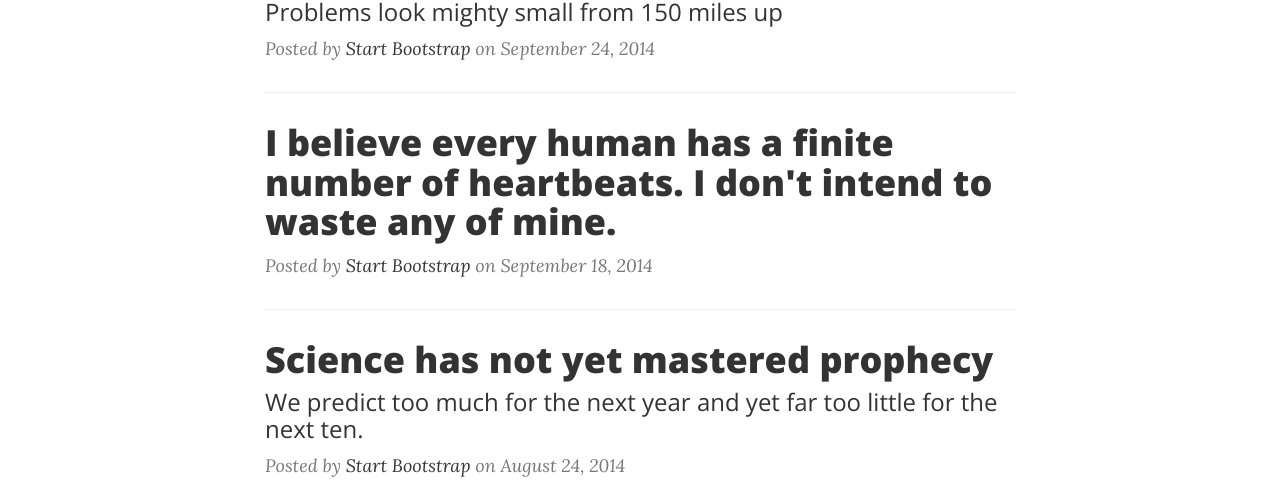
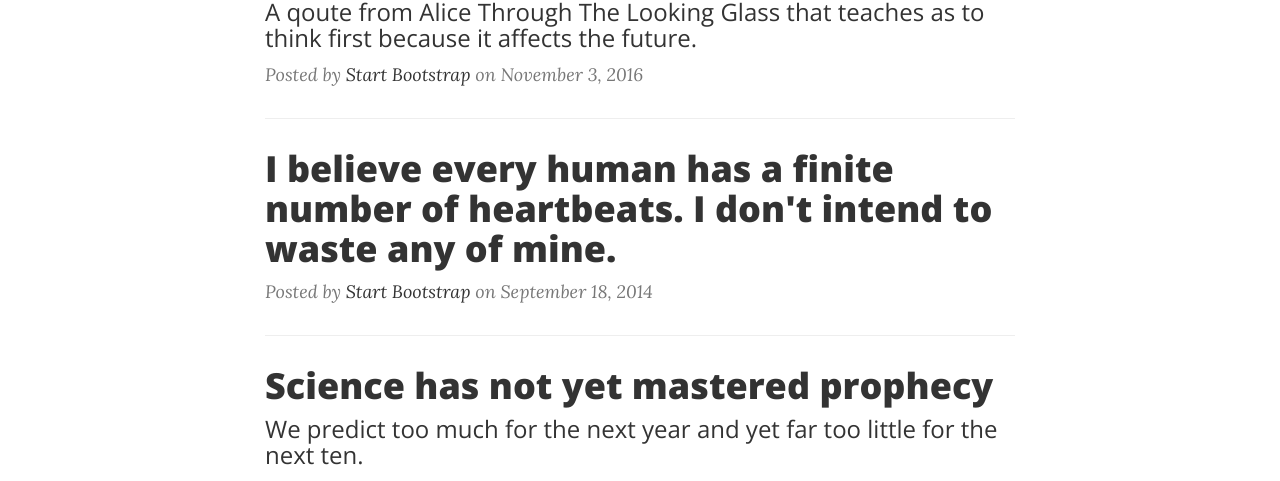
Before and after one commit to cessrunas/blog., a website: page index.html in a window 1280 px wide. Shown: the part 619-1100 px from the top of the page. Drawn offline with nearby package versions, Linux system fonts and the light colour scheme.

Commit message:
Update index.html

```diff
--- a/index.html
+++ b/index.html
@@ -91,10 +91,10 @@
                             "You can't changes the past but you can learn from it."
                         </h2>
                         <h3 class="post-subtitle">
-                            Problems look mighty small from 150 miles up
+                           A qoute from Alice Through The Looking Glass that teaches as to think first because it affects the future.
                         </h3>
                     </a>
-                    <p class="post-meta">Posted by <a href="#">Start Bootstrap</a> on September 24, 2014</p>
+                    <p class="post-meta">Posted by <a href="#">Start Bootstrap</a> on November 3, 2016</p>
                 </div>
                 <hr>
                 <div class="post-preview">
```
